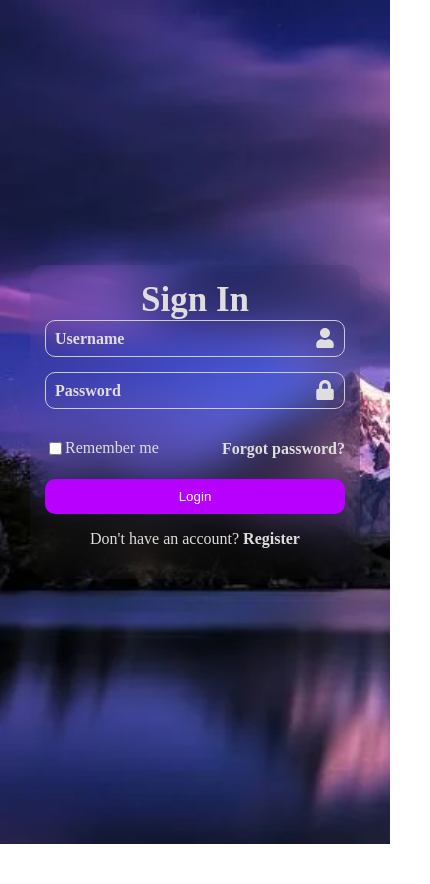
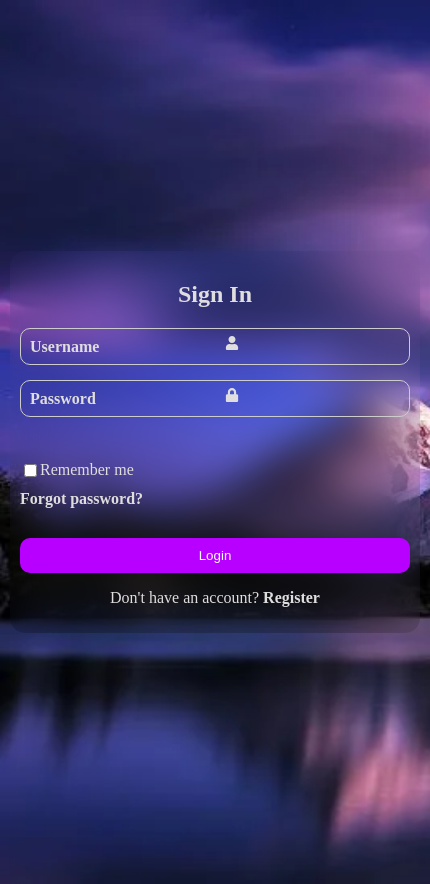
Before and after one commit to papitoelcalvo/RESERVAS, a React (Vite) app in the folder PROYECTO/FRONTEND/: page /login in a window 390 px wide. Shown: the whole page, 430 px wide, since content can reach past the window. Before the commit the page ends 844 px from the top, so only its background shows below. Built offline with nearby package versions, Linux system fonts and the light colour scheme.

Commit message:
arregle un poco el diseño del dashboard

```diff
--- a/PROYECTO/FRONTEND/src/app/Dashboard.jsx
+++ b/PROYECTO/FRONTEND/src/app/Dashboard.jsx
@@ -4,6 +4,7 @@ import MenuLa from '../components/MenuLa';
 import Grafic from '../components/Grafic'
 import GraLine from '../components/GraLine'
 import BruseBanner from '../components/BruseBanner';
+import OtherGrafic from '../components/OtherGrafic';
 import '../css/Dashboard.css'
 import { IoMdSettings } from "react-icons/io";
 import { AiFillProduct } from "react-icons/ai";
@@ -13,7 +14,7 @@ import { FaBuilding } from "react-icons/fa6";
 
 const Dashboard = () => {
   return (
-    <div>
+    <div className='ap'>
       <MenuLa
 
       content={
@@ -30,10 +31,13 @@ const Dashboard = () => {
             <Grafic/>
             <div className='medium-leff'>
               <GraLine/>
+              <OtherGrafic/>
             </div>
           </div>
           <div className='off'>
+            <div className="off-leff">
 
+            </div>
           </div>
         </div>
 
--- /dev/null
+++ b/PROYECTO/FRONTEND/src/components/Circle.jsx
@@ -0,0 +1,20 @@
+import * as React from 'react';
+import { PieChart } from '@mui/x-charts/PieChart';
+
+export default function Circle() {
+  return (
+    <PieChart
+      series={[
+        {
+          data: [
+            { id: 0, value: 10, label: 'series A' },
+            { id: 1, value: 15, label: 'series B' },
+            { id: 2, value: 20, label: 'series C' },
+          ],
+        },
+      ]}
+      width={300}
+      height={140}
+    />
+  );
+}
--- a/PROYECTO/FRONTEND/src/components/GraLine.jsx
+++ b/PROYECTO/FRONTEND/src/components/GraLine.jsx
@@ -57,23 +57,24 @@ const GermanyGDPperCapita = [
 const lineChartsParams = {
   series: [
     {
-      label: 'French GDP per capita',
+      label: '',
       data: FranceGDPperCapita,
       showMark: false,
     },
     {
-      label: 'German GDP per capita',
+      label: '',
       data: GermanyGDPperCapita,
       showMark: false,
     },
     {
-      label: 'UK GDP per capita',
+      label: '',
       data: UKGDPperCapita,
       showMark: false,
     },
   ],
-  width: 600,
-  height: 400,
+  style: { backgroundColor: 'white'},
+  width: 660,
+  height: 250,
 };
 
 const yearFormatter = (date) => date.getFullYear().toString();
--- a/PROYECTO/FRONTEND/src/components/Grafic.jsx
+++ b/PROYECTO/FRONTEND/src/components/Grafic.jsx
@@ -16,8 +16,9 @@ const xLabels = [
 export default function Grafic() {
   return (
     <BarChart
-      width={500}
-      height={300}
+      style={{ backgroundColor: 'white' }}
+      width={950}
+      height={400}
       series={[
         { data: pData, label: 'pv', id: 'pvId' },
         { data: uData, label: 'uv', id: 'uvId' },
--- /dev/null
+++ b/PROYECTO/FRONTEND/src/components/OtherGrafic.jsx
@@ -0,0 +1,17 @@
+// src/app/Home.jsx
+import React from 'react';
+import '../css/OtherGrafic.css';
+import Circle from './Circle';
+
+
+const OtherGrafic = () => {
+  return (
+    <div className='con'>
+      <h1>Bienvenido a la Página Principal</h1>
+      <p>¡Has iniciado sesión con éxito!</p>
+        <Circle/>
+    </div>
+  );
+};
+
+export default OtherGrafic;
--- a/PROYECTO/FRONTEND/src/css/BruseBanner.css
+++ b/PROYECTO/FRONTEND/src/css/BruseBanner.css
@@ -1,26 +1,66 @@
-.banner{
+.banner {
     width: 23%;
     display: flex;
     height: 15vh;
     border-radius: 10px;
+    margin-bottom: 20px;
 }
 
-.part{
+.part {
     width: 62%;
     padding: 3%;
 }
 
-.part p,h2{
+.part p, .part h2 {
     margin: 0;
 }
 
-.part2{
+.part2 {
     color: rgb(68, 68, 68);
     width: 38%;
     display: flex;
     align-items: center;
     justify-content: center;
-    font-size: 500%;
-    border-radius: 0px 10px 10px 0px ;
+    font-size: 450%;
+    border-radius: 0px 10px 10px 0px;
     background-color: rgba(253, 253, 253, 0.342);
 }
+
+/* Media Queries para dispositivos móviles y tabletas */
+@media (max-width: 1024px) {
+    .banner {
+        width: 48%;
+        margin-bottom: 20px;
+    }
+
+    .part2 {
+        font-size: 400%;
+    }
+}
+
+@media (max-width: 768px) {
+    .banner {
+        width: 100%;
+        height: auto;
+        flex-direction: column;
+        align-items: center;
+        justify-content: center;
+    }
+
+    .part {
+        width: 100%;
+        text-align: center;
+    }
+
+    .part2 {
+        width: 100%;
+        font-size: 300%;
+        border-radius: 10px;
+    }
+}
+
+@media (max-width: 480px) {
+    .part2 {
+        font-size: 250%;
+    }
+}
--- a/PROYECTO/FRONTEND/src/css/Dashboard.css
+++ b/PROYECTO/FRONTEND/src/css/Dashboard.css
@@ -3,3 +3,36 @@
     width: 100%;
     justify-content: space-around;
 }
+
+.medium{
+    display: flex;
+    width: 98%;
+    justify-content: space-between;
+    margin: 1%;
+}
+
+.medium-leff{
+    width: 40%;
+    display: flex;
+    flex-direction: column;
+    justify-content: space-between;
+    align-items: center;
+    margin-left: 1%;
+}
+
+.off{
+    background-color: red;
+    width: 98%;
+    height: 20vh;
+    margin: 1%;
+}
+
+.off-leff{
+    background-color: white;
+    width: 40%;
+    height: 20vh;
+}
+
+.ap{
+    background-color: aqua;
+}
--- a/PROYECTO/FRONTEND/src/css/Login.css
+++ b/PROYECTO/FRONTEND/src/css/Login.css
@@ -1,4 +1,6 @@
 /* src/App.css */
+
+/* Estilos generales para el contenedor */
 .App {
   text-align: center;
   width: 100%;
@@ -11,21 +13,21 @@
   display: flex;
 }
 
-.error{
+.error {
   color: black;
-
 }
 
-h2{
+h2 {
   font-size: 35px;
 }
 
-a{
+a {
   text-decoration: none;
   color: rgb(223, 221, 221);
   font-weight: 700;
 }
 
+/* Estilos para el contenedor del login */
 .login-container {
   color: rgb(223, 221, 221);
   width: 300px;
@@ -36,6 +38,7 @@ a{
   overflow: hidden;
 }
 
+/* Estilos para los grupos de formulario */
 .form-group {
   margin-bottom: 15px;
   position: relative;
@@ -47,6 +50,7 @@ a{
   margin: 8px 0px 0px 120px;
 }
 
+/* Estilos para las etiquetas */
 label[for="username"], label[for="password"] {
   display: block;
   font-weight: bold;
@@ -57,6 +61,7 @@ label[for="username"], label[for="password"] {
   transform-origin: left center;
 }
 
+/* Estilos para los campos de entrada */
 input[type="text"], input[type="password"] {
   width: 100%;
   height: 37px;
@@ -65,10 +70,11 @@ input[type="text"], input[type="password"] {
   background: none;
   border: 1px solid #ccc;
   border-radius: 10px;
-  padding: 10px; /* Añadido para darle espacio al label */
-  outline: none; /* Deshabilitar el borde de enfoque */
+  padding: 10px;
+  outline: none;
 }
 
+/* Estilos para los botones */
 button {
   width: 100%;
   padding: 10px;
@@ -84,12 +90,12 @@ button:hover {
   background-color: #5f044b;
 }
 
-.reme{
+/* Estilos para los checkboxes y enlaces */
+.reme {
   display: flex;
-
 }
 
-.R_password{
+.R_password {
   display: flex;
   justify-content: space-between;
   align-items: center;
@@ -98,14 +104,13 @@ button:hover {
 
 /* Estilos adicionales para cuando el input de username o password está enfocado */
 .form-group.focused label {
-  top: -20px; /* Mover el label al borde superior */
-  left: 10%;  /* Mover el label al centro horizontalmente */
-  transform: translateX(-50%) scale(0.8); /* Centramos y reducimos el tamaño del label */
-
+  top: -20px;
+  left: 10%;
+  transform: translateX(-50%) scale(0.8);
 }
 
 .form-group.focused .icon {
-  opacity: 0.2; /* Hacer el icono semi-transparente */
+  opacity: 0.2;
 }
 
 /* Estilos adicionales para cuando los inputs de username o password están llenos */
@@ -113,3 +118,39 @@ input#username:valid ~ label[for="username"],
 input#password:valid ~ label[for="password"] {
   opacity: 0;
 }
+
+/* Media queries para dispositivos móviles */
+@media (max-width: 768px) {
+  .App {
+    flex-direction: column;
+    padding: 20px;
+  }
+
+  .login-container {
+    width: 100%;
+    margin: 20px;
+    padding: 20px;
+  }
+
+  .part2 {
+    font-size: 300%;
+  }
+
+  h2 {
+    font-size: 28px;
+  }
+
+  button {
+    margin-top: 15px;
+  }
+
+  .R_password {
+    flex-direction: column;
+    align-items: flex-start;
+  }
+
+  .R_password .reme,
+  .R_password a {
+    margin: 5px 0;
+  }
+}
--- a/PROYECTO/FRONTEND/src/css/MenuLa.css
+++ b/PROYECTO/FRONTEND/src/css/MenuLa.css
@@ -110,5 +110,5 @@
   .resto{
     height: 92%;
     width: 99%;
-    margin: 10px;
+    padding: 0.5%;
   }
--- /dev/null
+++ b/PROYECTO/FRONTEND/src/css/OtherGrafic.css
@@ -0,0 +1,6 @@
+.con{
+    background-color: white;
+    width: 100%;
+    margin-top: 1%;
+    display: flex;
+}
--- a/PROYECTO/FRONTEND/src/css/Register.css
+++ b/PROYECTO/FRONTEND/src/css/Register.css
@@ -11,15 +11,15 @@
   display: flex;
 }
 
-  .error{
+.error {
   color: black;
 }
 
-  h2{
+h2 {
   font-size: 35px;
 }
 
-  a{
+a {
   text-decoration: none;
   color: rgb(223, 221, 221);
   font-weight: 700;
@@ -83,11 +83,11 @@
   background-color: #5f044b;
 }
 
-  .reme{
+.reme {
   display: flex;
 }
 
-  .R_password{
+.R_password {
   display: flex;
   justify-content: space-between;
   align-items: center;
@@ -96,13 +96,13 @@
 
 /* Estilos adicionales para cuando el input de username, password o email está enfocado */
 .form-group.focused label {
-    top: -20px; /* Mover el label al borde superior */
-    left: 10%;  /* Mover el label al centro horizontalmente */
-    transform: translateX(-50%) scale(0.8); /* Centramos y reducimos el tamaño del label */
+  top: -20px;
+  left: 10%;
+  transform: translateX(-50%) scale(0.8);
 }
 
 .form-group.focused .icon {
-    opacity: 0.2; /* Hacer el icono semi-transparente */
+  opacity: 0.2;
 }
 
 /* Estilos adicionales para cuando los inputs de username, password o email están llenos */
@@ -111,3 +111,55 @@
 input#email:valid ~ label[for="email"] {
   opacity: 0;
 }
+
+/* Media queries para dispositivos móviles */
+@media (max-width: 768px) {
+  .App {
+    flex-direction: column;
+    padding: 20px;
+  }
+
+  .login-container {
+    width: 100%;
+    margin: 20px;
+    padding: 20px;
+  }
+
+  .form-group .icon {
+    font-size: 16px;
+    margin: 8px 0px 0px 10px;
+  }
+
+  .R_password {
+    flex-direction: column;
+    align-items: flex-start;
+    margin: 10% 0% 4% 0%;
+  }
+
+  .R_password .reme,
+  .R_password a {
+    margin: 5px 0;
+  }
+
+  h2 {
+    font-size: 28px;
+  }
+
+  button {
+    margin-top: 10px;
+  }
+}
+
+@media (max-width: 480px) {
+  .login-container {
+    padding: 10px;
+  }
+
+  .form-group .icon {
+    font-size: 14px;
+  }
+
+  h2 {
+    font-size: 24px;
+  }
+}
```
Also changed, not shown: 26 other files (tests, documents, lock files or other folders). Lines whose indentation alone changed are shown as unchanged.
